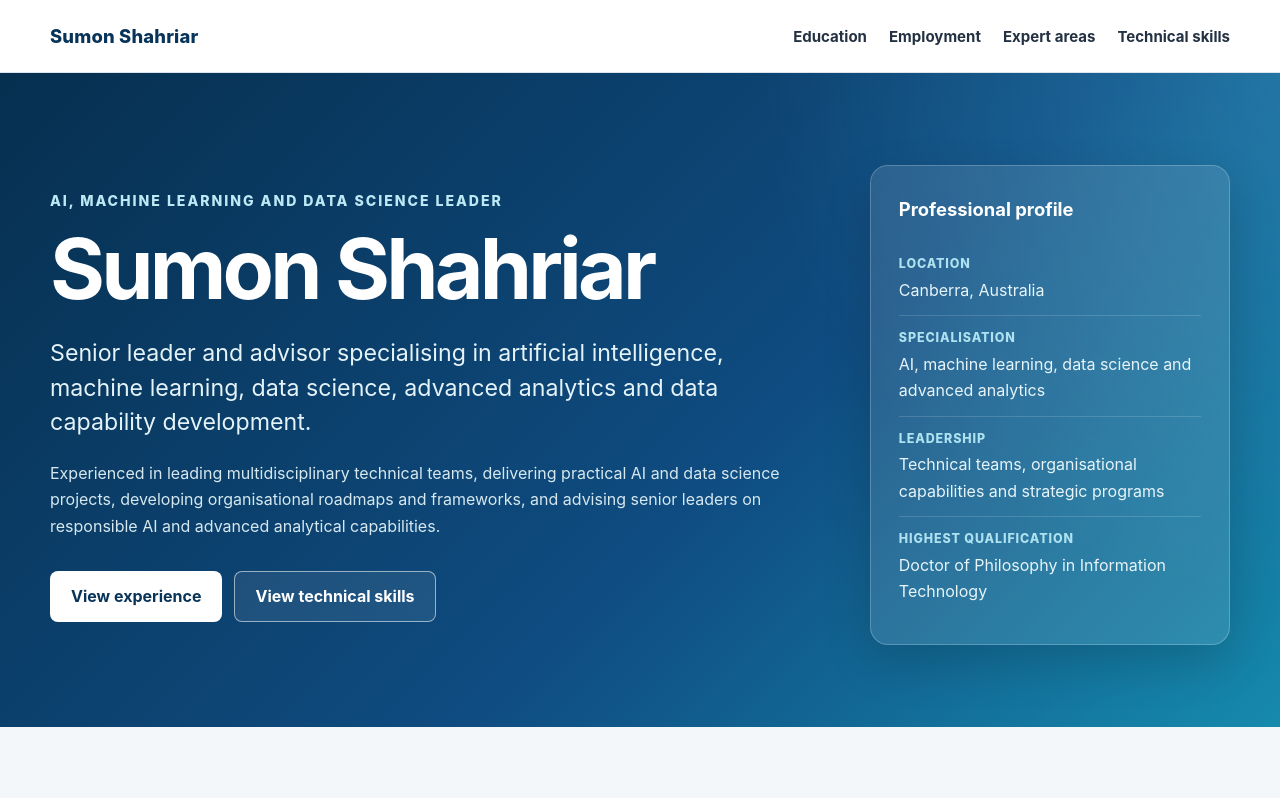
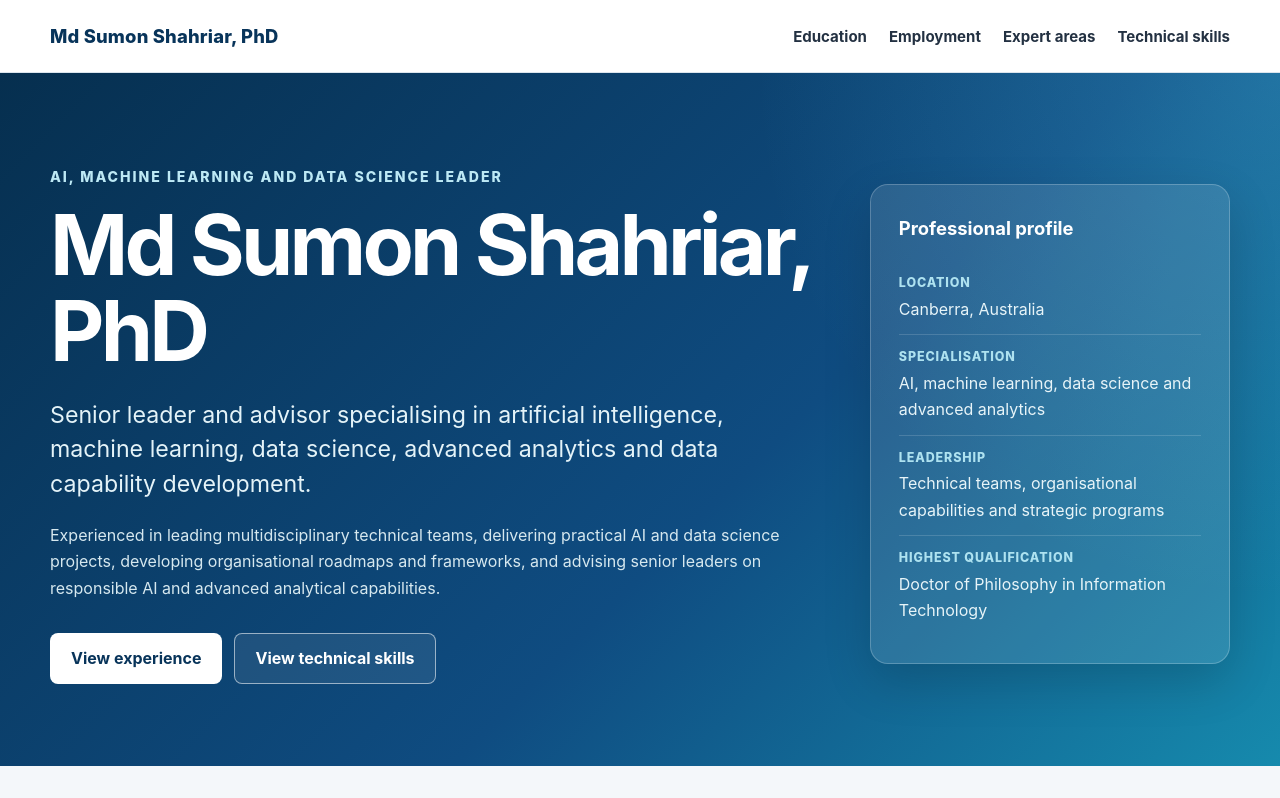
Before and after one commit to mdsumonshahriar/mdsumonshahriar.github.io, a plain HTML site: page index.html in a window 1280 px wide. Shown: the top 798 px of the page. Drawn offline with Linux system fonts and the light colour scheme.

Commit message:
Update index.html

```diff
--- a/index.html
+++ b/index.html
@@ -4,11 +4,11 @@
   <meta charset="UTF-8">
   <meta name="viewport" content="width=device-width, initial-scale=1.0">
 
-  <title>Sumon Shahriar | AI, Machine Learning and Data Science Leader</title>
+  <title> Md Sumon Shahriar, PhD | AI, Machine Learning and Data Science Leader</title>
 
   <meta
     name="description"
-    content="Professional profile of Sumon Shahriar, an AI, machine learning, data science and advanced analytics leader based in Canberra, Australia."
+    content="Professional profile of Md Sumon Shahriar, PhD,  an AI, machine learning, data science and advanced analytics leader based in Canberra, Australia."
   >
 
   <style>
@@ -647,7 +647,7 @@
 <body id="top">
   <header class="site-header">
     <nav class="container navigation" aria-label="Main navigation">
-      <a class="brand" href="#top">Sumon Shahriar</a>
+      <a class="brand" href="#top">Md Sumon Shahriar, PhD</a>
 
       <button
         class="menu-button"
@@ -673,7 +673,7 @@
       <div>
         <p class="eyebrow">AI, machine learning and data science leader</p>
 
-        <h1 id="main-heading">Sumon Shahriar</h1>
+        <h1 id="main-heading">Md Sumon Shahriar, PhD</h1>
 
         <p class="hero-title">
           Senior leader and advisor specialising in artificial intelligence,
@@ -844,7 +844,7 @@
             <div class="role-header">
               <div>
                 <h3>
-                  Senior Project Manager, Team Leader and Advisor in Data
+                  Senior Project Leader, Team Leader and Advisor in Data
                   Science, Machine Learning and Artificial Intelligence
                 </h3>
                 <p class="organisation">
@@ -911,7 +911,7 @@
             <div class="role-header">
               <div>
                 <h3>
-                  Senior Project Manager, Data Science and Machine Learning
+                  Senior Project Leader, Data Science and Machine Learning
                 </h3>
                 <p class="organisation">
                   Data Strategies Unit, Australian Institute of Health and
```
